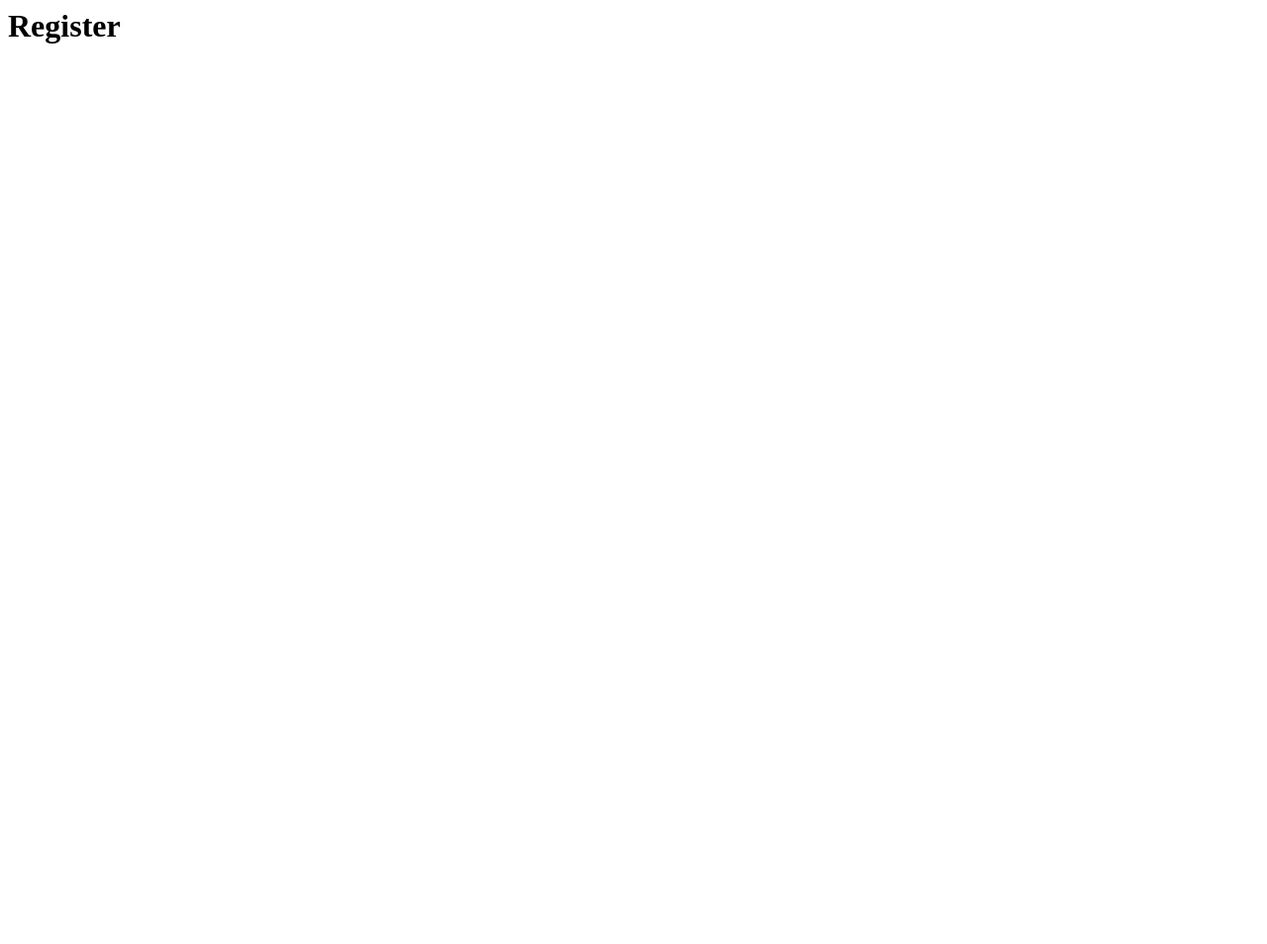
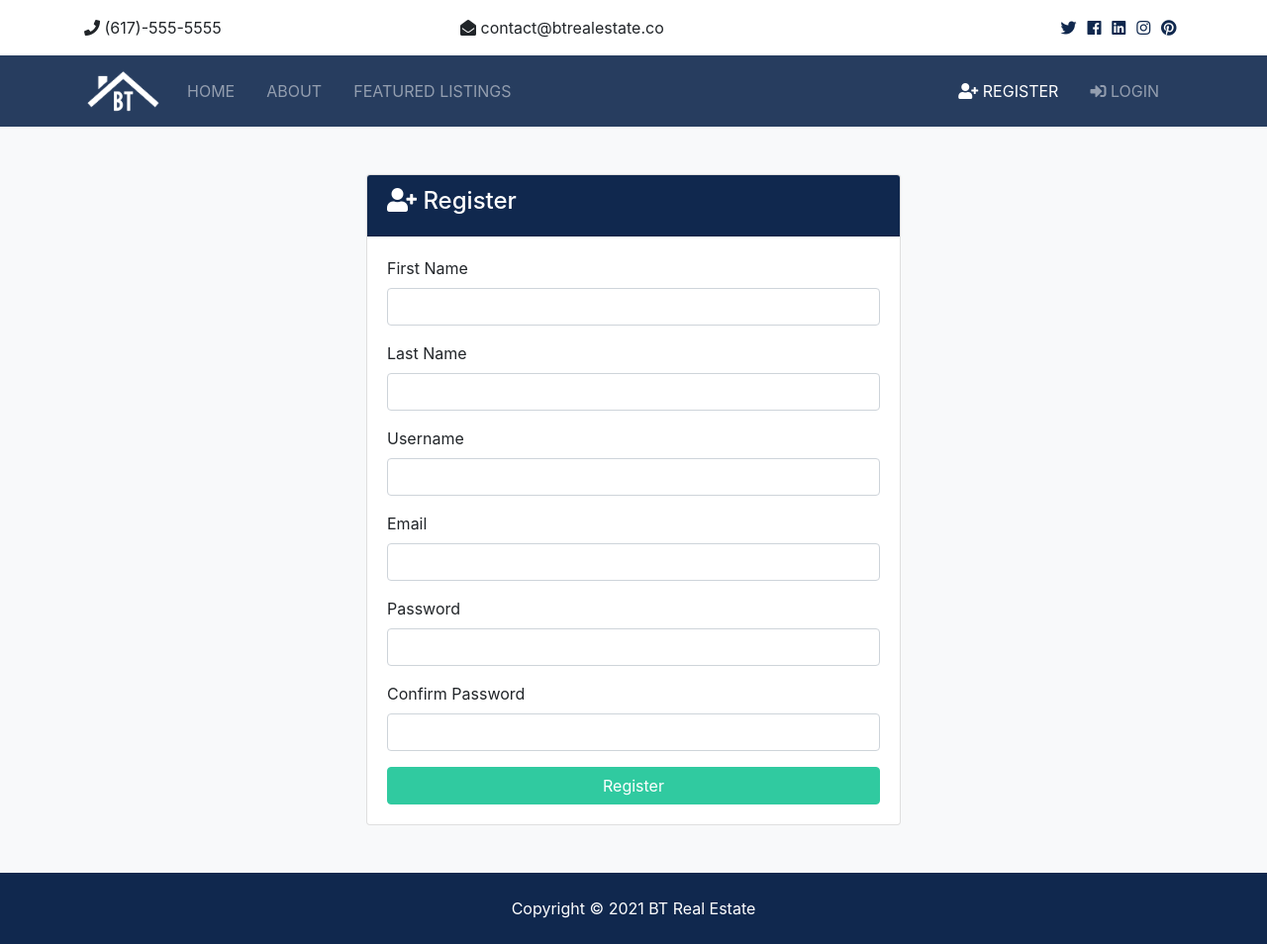
Before and after one commit to Samin-Ahmed/btre_project, a Django app: page /accounts/register in a window 1280 px wide. Before the commit the page is almost empty. Shown: the whole page at 99% size. Before the commit the page ends 44 px from the top, so only its background shows below. Run offline with Django 3.2, Linux system fonts and the light colour scheme; some libraries are stand-ins or nearby versions.

Commit message:
Added a register & log-in template via accounts folder views.py and login.html + register.html in templates/accounts/ folder

```diff
--- a/accounts/views.py
+++ b/accounts/views.py
@@ -3,10 +3,18 @@ from django.shortcuts import redirect, render, redirect
 # Create your views methods here.
 
 def register(request):
-    return render(request, 'accounts/register.html')
+    if request.method == 'POST':
+        # Register User
+        return
+    else:
+        return render(request, 'accounts/register.html')
 
 def login(request):
-    return render(request, 'accounts/login.html')
+    if request.method == 'POST':
+        # Login User
+        return
+    else:
+        return render(request, 'accounts/login.html')
 
 def logout(request):
     return redirect('index')
--- a/templates/accounts/register.html
+++ b/templates/accounts/register.html
@@ -1 +1,49 @@
-<h1>Register</h1>
+{% extends 'base.html' %}
+
+
+{% block content %}
+<section id="register" class="bg-light py-5">
+    <div class="container">
+      <div class="row">
+        <div class="col-md-6 mx-auto">
+          <div class="card">
+            <div class="card-header bg-primary text-white">
+              <h4>
+                <i class="fas fa-user-plus"></i> Register</h4>
+            </div>
+            <div class="card-body">
+                <form action="{% url 'register' %}" method='POST'>
+                    {% csrf_token %}
+                  <div class="form-group">
+                  <label for="first_name">First Name</label>
+                  <input type="text" name="first_name" class="form-control" required>
+                </div>
+                <div class="form-group">
+                  <label for="last_name">Last Name</label>
+                  <input type="text" name="last_name" class="form-control" required>
+                </div>
+                <div class="form-group">
+                  <label for="username">Username</label>
+                  <input type="text" name="username" class="form-control" required>
+                </div>
+                <div class="form-group">
+                  <label for="email">Email</label>
+                  <input type="email" name="email" class="form-control" required>
+                </div>
+                <div class="form-group">
+                  <label for="password2">Password</label>
+                  <input type="password" name="password" class="form-control" required>
+                </div>
+                <div class="form-group">
+                  <label for="password">Confirm Password</label>
+                  <input type="password" name="password2" class="form-control" required>
+                </div>
+                <input type="submit" value="Register" class="btn btn-secondary btn-block">
+              </form>
+            </div>
+          </div>
+        </div>
+      </div>
+    </div>
+  </section>
+  {% endblock %}
```
Also changed, not shown: templates/accounts/login.html (+35 -1 lines).
